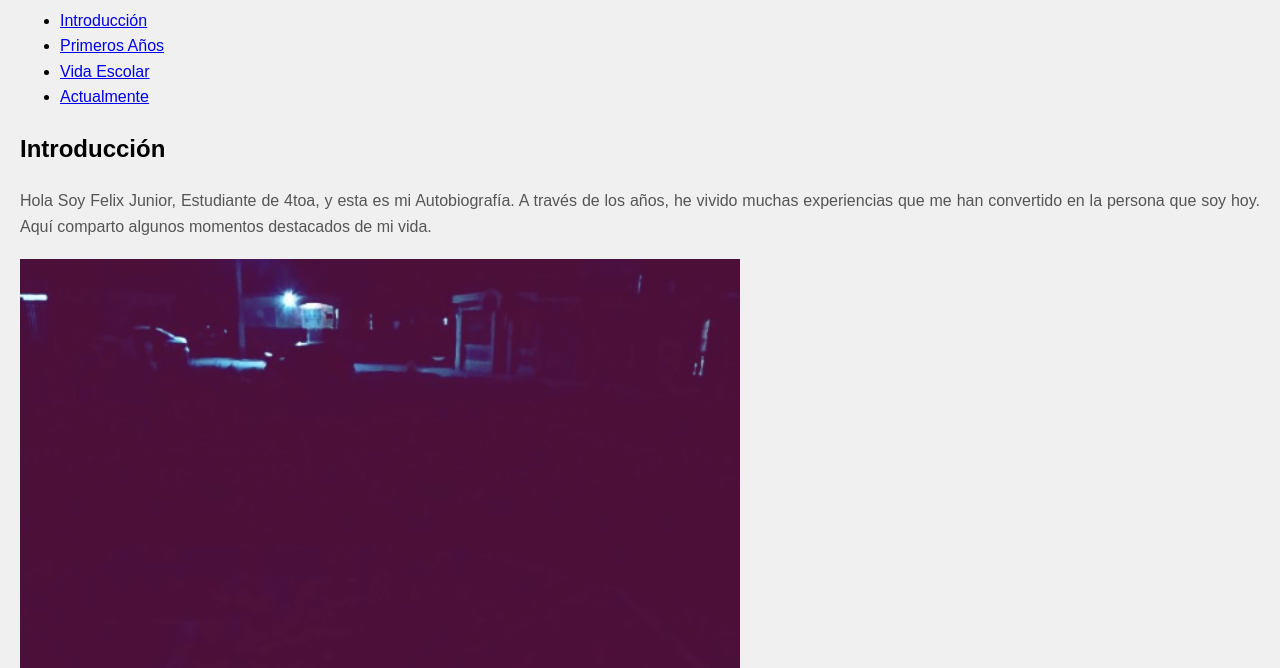
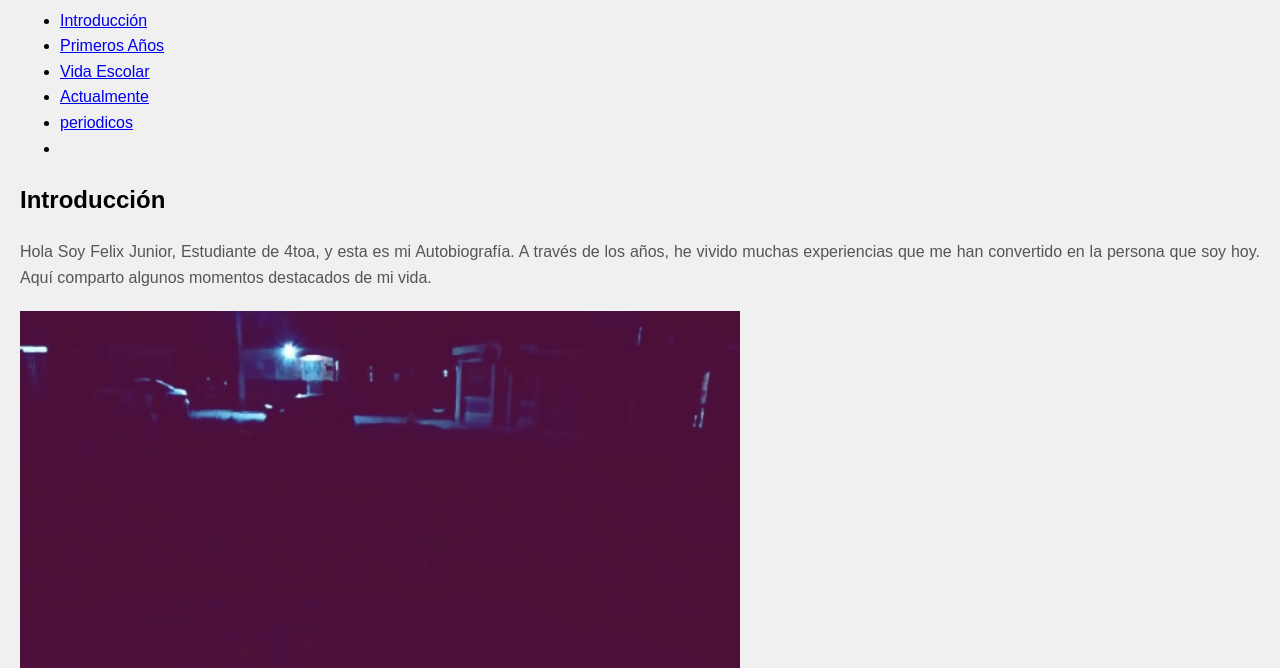
Before and after one commit to Felix4toa/indiana.github.io, a plain HTML site: page index.html in a window 1280 px wide. Shown: the part 132-800 px from the top of the page. Drawn offline with Linux system fonts and the light colour scheme.

Commit message:
Update index.html

```diff
--- a/index.html
+++ b/index.html
@@ -16,6 +16,8 @@ html
                 <li><a href="#early-years">Primeros Años</a></li>
                 <li><a href="#school">Vida Escolar</a></li>
                 <li><a href="#present">Actualmente</a></li>
+                 <li><a href="Periodico.html">periodicos</a></li>
+                <li><a href="etiquetas.html"></a></li>
             </ul>
         </nav>
     </header>
```
